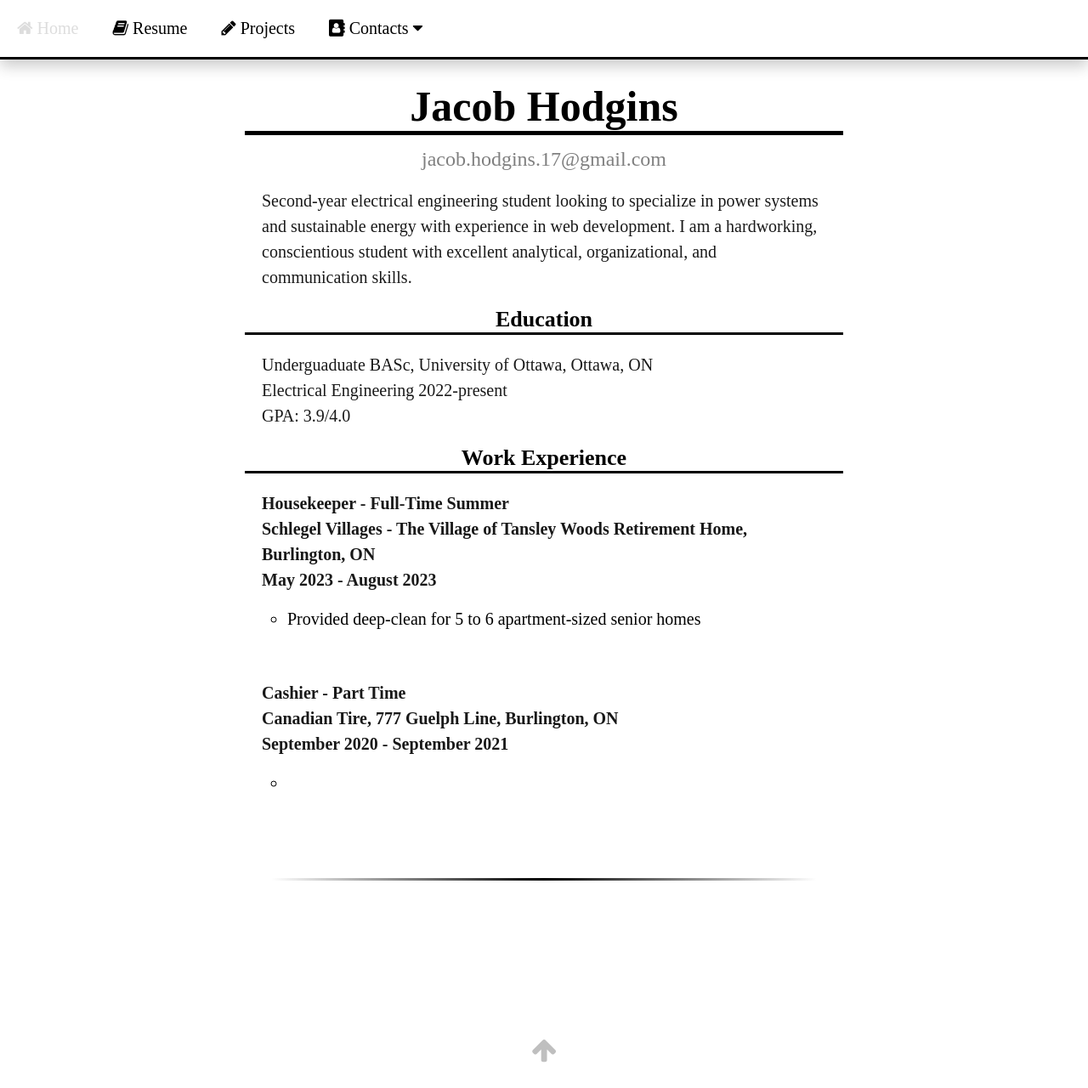
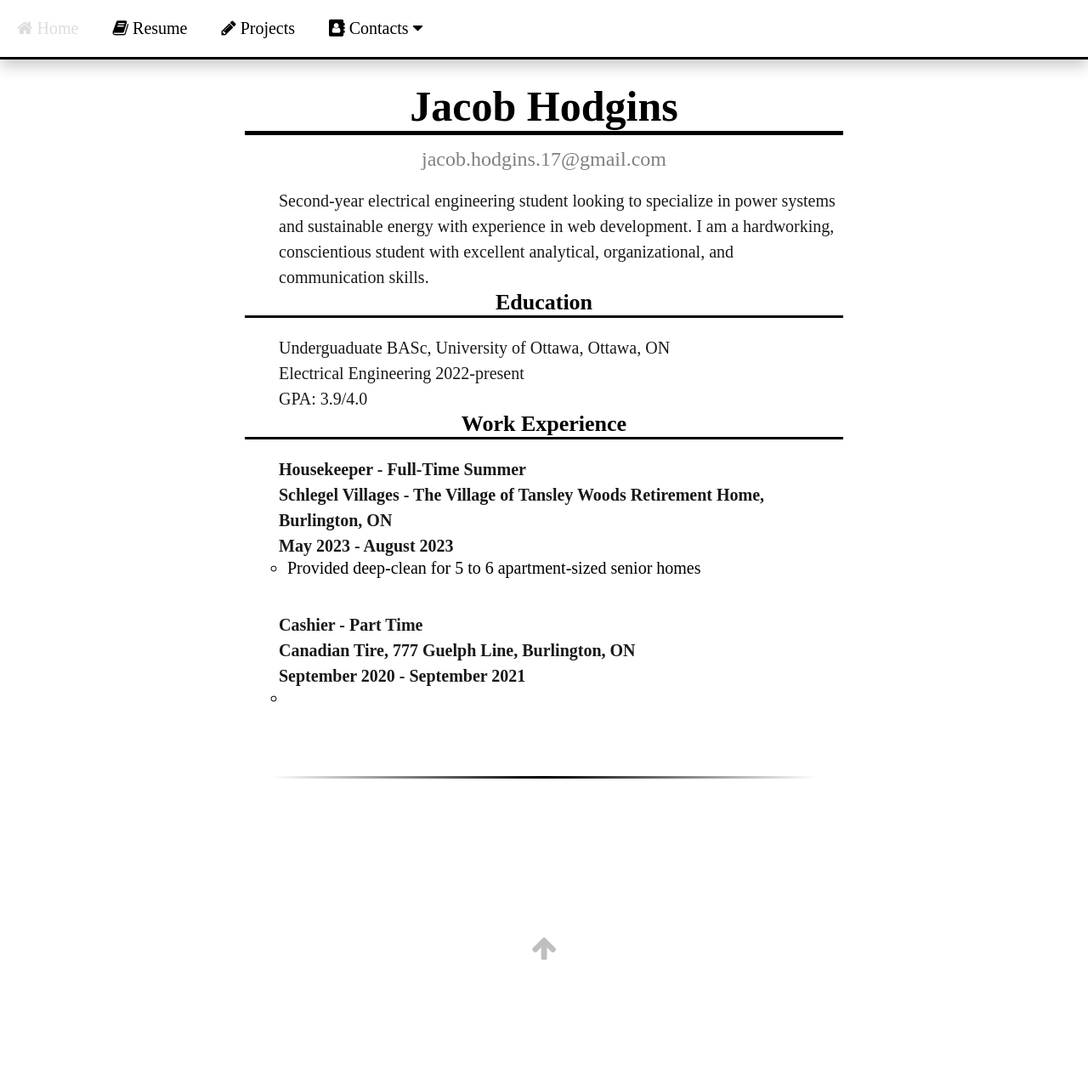
Before and after one commit to JacobHodgins/hodginsjacob, a Jekyll site: the page built from resume/index.html, in a window 1280 px wide and 1280 px high. Shown: the whole window at 85% size. Built offline with Jekyll 4.4.1, drawn with Linux system fonts in a browser that asks for light colours.

Commit message:
Update main.css

```diff
--- a/css/main.css
+++ b/css/main.css
@@ -144,7 +144,7 @@ nav.navbar a:active {
 
 .resume-index-page p {
   font-size: 20px;
-  padding: 20px;
+  padding: 20px 0px 0px 40px;
   opacity: 90%;
   line-height: 1.5;
 }
```
